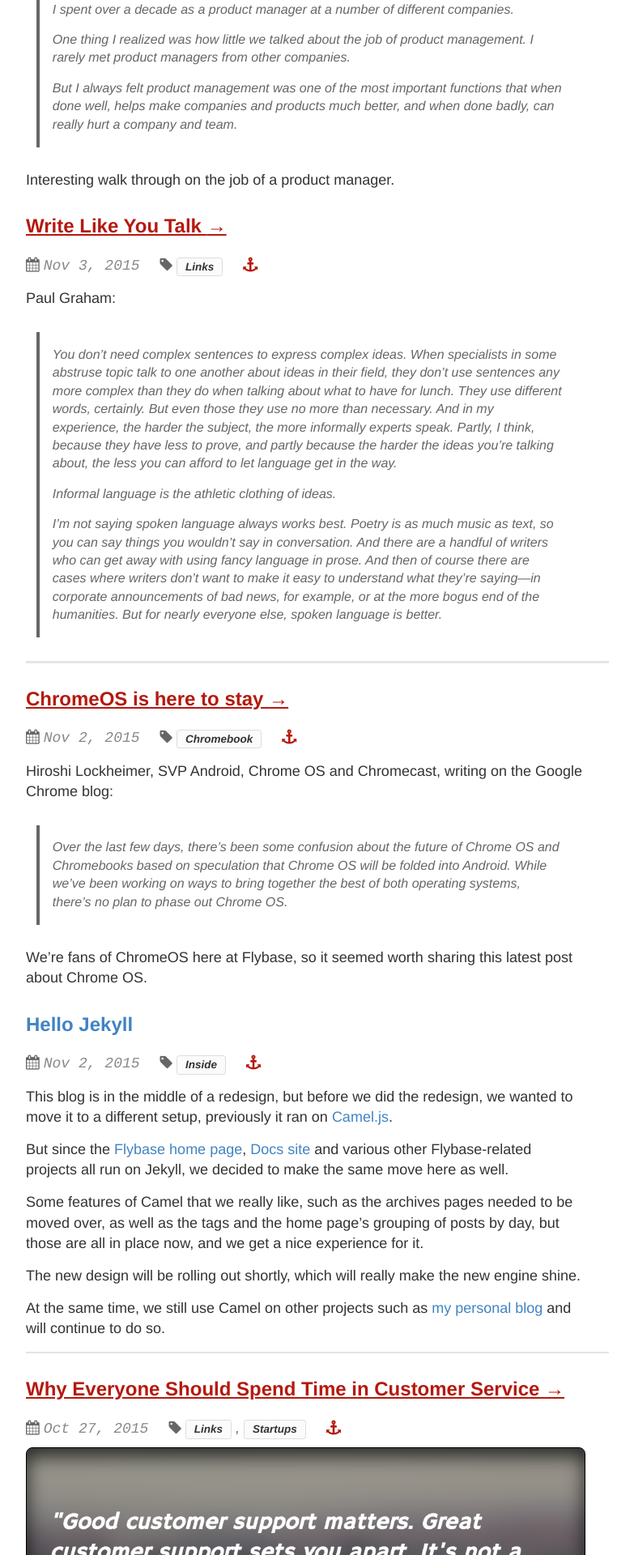
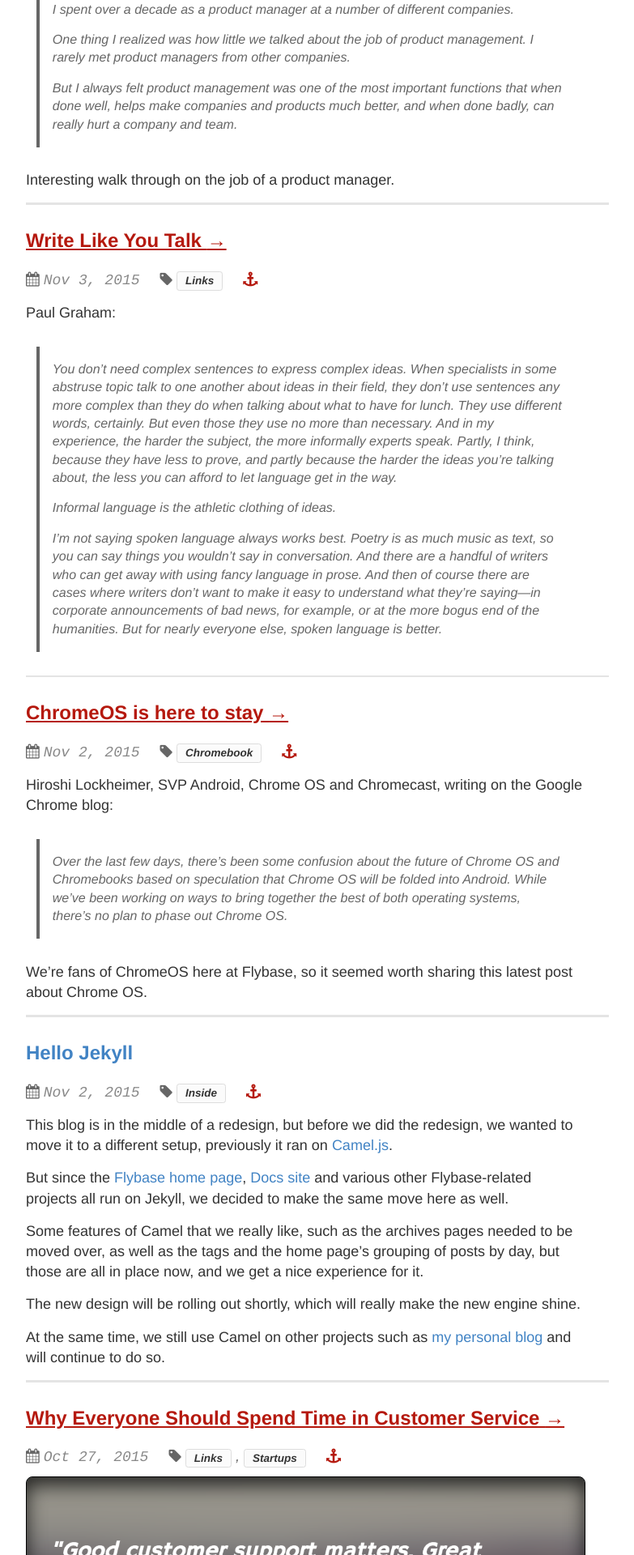
Before and after one commit to flybaseio/flybaseio.github.io, a Jekyll site: the page built from index.html, in a window 1280 px wide. Shown: the part 359-2279 px from the top of the page at 81% size, without its empty margins (248-1031 px from the left). Built offline with Jekyll 4.4.1, drawn with Linux system fonts in a browser that asks for light colours; nearby versions of some CDN libraries; Markdown is read by kramdown in place of the engine named in the settings; the list of posts is cut into pages by our own code.

Commit message:
fix pagination

```diff
--- a/index.html
+++ b/index.html
@@ -6,9 +6,7 @@ title: Home
 <div class="day">
 	<div class="articles">
 {% for post in paginator.posts %}
-	{% unless post.next %}
-{% comment %}	<div class="day"><div class="articles"> {% endcomment %}
-	{% else %}
+{% comment %}
 	{% capture day %}{{post.date | date: "%d"}}{% endcapture %}
 	{% capture nday %}{{ post.next.date | date: '%d' }}{% endcapture %}
 	{% if day != nday %}
@@ -16,7 +14,7 @@ title: Home
 		</div></div>
 		<div class="day"><div class="articles">
 	{% endif %}
-	{% endunless %}
+{% endcomment %}
 	<article>
 		<header>
 			<h2>
@@ -46,8 +44,8 @@ title: Home
 			{{ post.content }}
 		</div>
 	</article>
+	<hr class="daybreak" />
 {% endfor %}
-		<hr class="daybreak" />
 	</div>
 </div>
 
```
Lines whose indentation alone changed are shown as unchanged.
